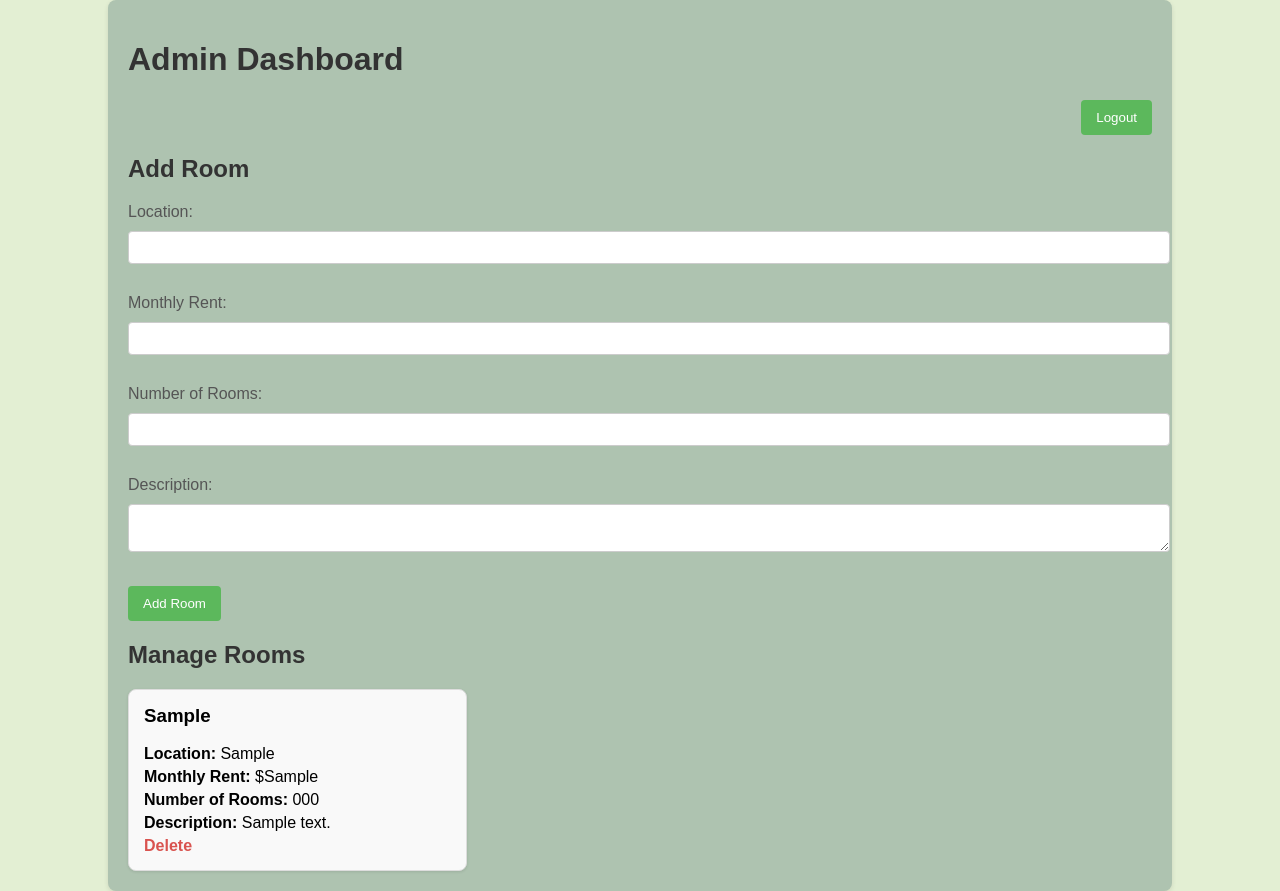
After one commit to pasanggvirgo/FYP, a PHP site: page /admin_dashboard.php in a window 1280 px wide. The commit adds this page. Run offline with PHP 8.4, Linux system fonts and the light colour scheme; tables that the repository leaves empty or names only in its code hold one stand-in row (values such as "Sample post").

```diff
--- /dev/null
+++ b/admin_dashboard.php
@@ -0,0 +1,116 @@
+<?php
+// Start session
+session_start();
+
+// Database connection
+$conn = new mysqli("localhost", "root", "", "FYP");
+if ($conn->connect_error) {
+    die("Connection failed: " . $conn->connect_error);
+}
+
+// Handle form submission to add a new room
+if ($_SERVER["REQUEST_METHOD"] == "POST" && isset($_POST['add_room'])) {
+    $location = $_POST['location'];
+    $rent = $_POST['rent'];
+    $number_of_rooms = $_POST['number_of_rooms'];
+    $description = $_POST['description'];
+
+    $sql = "INSERT INTO rooms (location, rent, number_of_rooms, description) VALUES ( ?, ?, ?, ?)";
+    $stmt = $conn->prepare($sql);
+    $stmt->bind_param("sdis", $location, $rent, $number_of_rooms, $description);
+
+    if ($stmt->execute()) {
+        $message = "Room added successfully.";
+    } else {
+        $error = "Error: Could not add the room.";
+    }
+    $stmt->close();
+}
+
+// Handle delete request
+if (isset($_GET['delete'])) {
+    $id = $_GET['delete'];
+    $sql = "DELETE FROM rooms WHERE id = ?";
+    $stmt = $conn->prepare($sql);
+    $stmt->bind_param("i", $id);
+
+    if ($stmt->execute()) {
+        $message = "Room deleted successfully.";
+    } else {
+        $error = "Error: Could not delete the room.";
+    }
+    $stmt->close();
+}
+
+// Handle logout
+if (isset($_GET['logout'])) {
+    session_destroy(); // Destroy the session
+    header("Location: index.php"); // Redirect to login page
+    exit();
+}
+
+// Fetch all rooms
+$sql = "SELECT * FROM rooms";
+$result = $conn->query($sql);
+?>
+<!DOCTYPE html>
+<html lang="en">
+<head>
+    <meta charset="UTF-8">
+    <meta name="viewport" content="width=device-width, initial-scale=1.0">
+    <title>Admin Dashboard - Room Management</title>
+    <link rel="stylesheet" href="dashboard.css">
+</head>
+<body>
+    <div class="container">
+        <h1>Admin Dashboard</h1>
+
+        <!-- Logout Button -->
+        <form action="admin_dashboard.php" method="GET" style="text-align: right;">
+            <button type="submit" name="logout" class="logout-btn">Logout</button>
+        </form>
+
+        <?php if (isset($message)): ?>
+            <p class="success"><?php echo $message; ?></p>
+        <?php elseif (isset($error)): ?>
+            <p class="error"><?php echo $error; ?></p>
+        <?php endif; ?>
+
+        <h2>Add Room</h2>
+        <form action="admin_dashboard.php" method="POST">
+
+            <div class="form-group">
+                <label for="location">Location:</label>
+                <input type="text" id="location" name="location" required>
+            </div>
+            <div class="form-group">
+                <label for="rent">Monthly Rent:</label>
+                <input type="number" id="rent" name="rent" required>
+            </div>
+            <div class="form-group">
+                <label for="number_of_rooms">Number of Rooms:</label>
+                <input type="number" id="number_of_rooms" name="number_of_rooms" required>
+            </div>
+            <div class="form-group">
+                <label for="description">Description:</label>
+                <textarea id="description" name="description" required></textarea>
+            </div>
+            <button type="submit" name="add_room">Add Room</button>
+        </form>
+
+        <h2>Manage Rooms</h2>
+        <div class="room-cards">
+            <?php while ($row = $result->fetch_assoc()): ?>
+                <div class="room-card">
+                    <h3><?php echo htmlspecialchars($row['location']); ?></h3>
+                    <p><strong>Location:</strong> <?php echo htmlspecialchars($row['location']); ?></p>
+                    <p><strong>Monthly Rent:</strong> $<?php echo htmlspecialchars($row['rent']); ?></p>
+                    <p><strong>Number of Rooms:</strong> <?php echo htmlspecialchars($row['number_of_rooms']); ?></p>
+                    <p><strong>Description:</strong> <?php echo htmlspecialchars($row['description']); ?></p>
+                    <a href="admin_dashboard.php?delete=<?php echo $row['id']; ?>" class="delete-btn">Delete</a>
+                </div>
+            <?php endwhile; ?>
+        </div>
+    </div>
+</body>
+</html>
--- /dev/null
+++ b/dashboard.css
@@ -0,0 +1,85 @@
+body {
+    font-family: Arial, sans-serif;
+    margin: 0;
+    padding: 0;
+    background-color: #e3efd3;
+}
+
+.container {
+    width: 80%;
+    margin: auto;
+    overflow: hidden;
+    padding: 20px;
+    background: #aec3b0;
+    border-radius: 8px;
+    box-shadow: 0 2px 5px rgba(0, 0, 0, 0.1);
+}
+
+h1, h2 {
+    color: #333;
+}
+
+.form-group {
+    margin-bottom: 15px;
+}
+
+label {
+    display: block;
+    margin-bottom: 5px;
+    color: #555;
+}
+
+input, textarea {
+    width: 100%;
+    padding: 8px;
+    margin: 5px 0 15px 0;
+    border: 1px solid #ccc;
+    border-radius: 4px;
+}
+
+button {
+    background: #5cb85c;
+    color: #fff;
+    border: none;
+    padding: 10px 15px;
+    cursor: pointer;
+    border-radius: 4px;
+}
+
+button:hover {
+    background: #4cae4c;
+}
+
+.room-cards {
+    display: flex;
+    flex-wrap: wrap;
+    gap: 20px;
+}
+
+.room-card {
+    background: #f9f9f9;
+    padding: 15px;
+    border: 1px solid #ddd;
+    border-radius: 8px;
+    width: 30%;
+    box-shadow: 0 1px 3px rgba(0, 0, 0, 0.1);
+}
+
+.room-card h3 {
+    margin-top: 0;
+}
+
+.room-card p {
+    margin: 5px 0;
+}
+
+.delete-btn {
+    display: inline-block;
+    color: #d9534f;
+    text-decoration: none;
+    font-weight: bold;
+}
+
+.delete-btn:hover {
+    color: #c9302c;
+}
```
Also changed, not shown: Index.php (+35 -18 lines), script.css (+11 -0 lines), signup.php (+15 -7 lines), user_dashboard.php (added).
